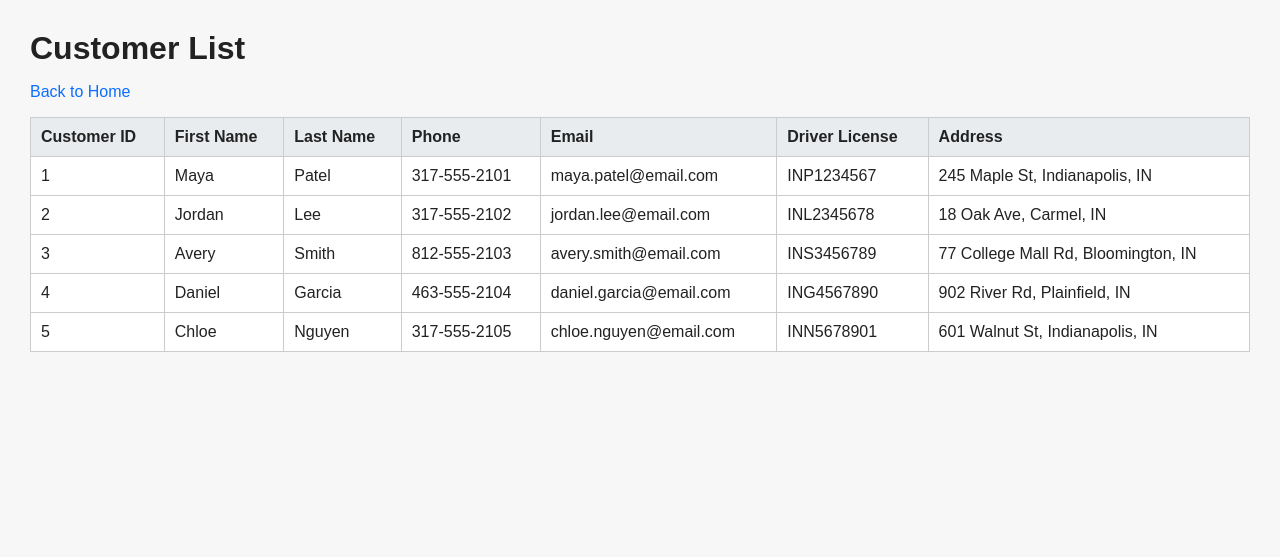
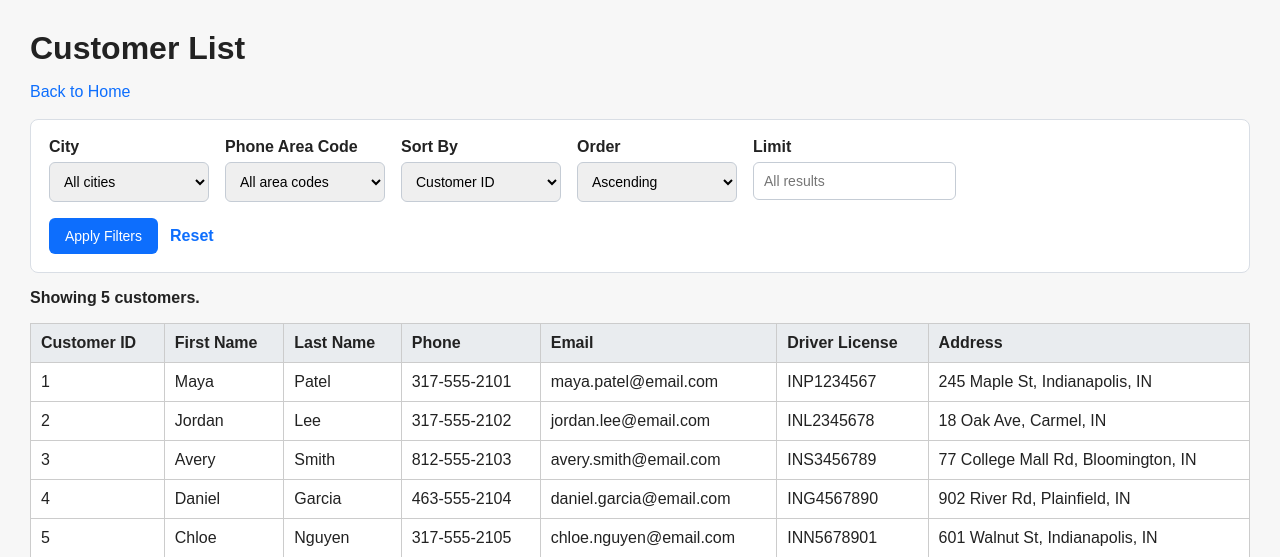
Before and after one commit to arigree/211_FinalProject, a Flask app: page /customers in a window 1280 px wide. Shown: the top 557 px of the page. Run offline with Flask 3, Linux system fonts and the light colour scheme; data comes from the database, SQL or seed files in the repository.

Commit message:
Add Phase 3 customer filtering sorting and limiting

```diff
--- a/app/customer/customer_controller.py
+++ b/app/customer/customer_controller.py
@@ -1,7 +1,7 @@
-from flask import Blueprint, render_template
+from flask import Blueprint, render_template, request
 
-from .customer_exceptions import CustomerDataError
-from .customer_manager import get_all_customers
+from .customer_exceptions import CustomerDataError, CustomerQueryError
+from .customer_manager import get_filtered_customers
 
 customer_bp = Blueprint(
     "customer",
@@ -12,20 +12,52 @@ customer_bp = Blueprint(
 )
 
 
+def get_current_filters():
+    return {
+        "city": request.args.get("city", ""),
+        "area_code": request.args.get("area_code", ""),
+        "sort_by": request.args.get("sort_by", "customer_id"),
+        "order": request.args.get("order", "asc"),
+        "limit": request.args.get("limit", ""),
+    }
+
+
 @customer_bp.route("/customers")
 def show_customers():
-    try:
-        customers = get_all_customers()
-        return render_template("customers.html", customers=customers, error_message=None)
-    except CustomerDataError:
-        return render_template(
-            "customers.html",
-            customers=[],
-            error_message="Sorry, customer data could not be loaded right now.",
-        )
-    except Exception:
-        return render_template(
-            "customers.html",
-            customers=[],
-            error_message="Something went wrong while loading the page.",
-        )
+    customers = get_filtered_customers(**get_current_filters())
+    return render_template(
+        "customers.html",
+        customers=customers,
+        error_message=None,
+        current_filters=get_current_filters(),
+    )
+
+
+@customer_bp.errorhandler(CustomerQueryError)
+def handle_customer_query_error(error):
+    return render_template(
+        "customers.html",
+        customers=[],
+        error_message=str(error),
+        current_filters=get_current_filters(),
+    ), 400
+
+
+@customer_bp.errorhandler(CustomerDataError)
+def handle_customer_data_error(error):
+    return render_template(
+        "customers.html",
+        customers=[],
+        error_message=str(error),
+        current_filters=get_current_filters(),
+    ), 500
+
+
+@customer_bp.errorhandler(Exception)
+def handle_customer_unexpected_error(error):
+    return render_template(
+        "customers.html",
+        customers=[],
+        error_message="Something went wrong while loading the page.",
+        current_filters=get_current_filters(),
+    ), 500
--- a/app/customer/customer_exceptions.py
+++ b/app/customer/customer_exceptions.py
@@ -1,2 +1,6 @@
 class CustomerDataError(Exception):
     """Raised when customer data cannot be retrieved."""
+
+
+class CustomerQueryError(CustomerDataError):
+    """Raised when customer query options are invalid."""
--- a/app/customer/customer_manager.py
+++ b/app/customer/customer_manager.py
@@ -1,7 +1,8 @@
+from sqlalchemy import asc, desc
 from sqlalchemy.exc import SQLAlchemyError
 
 from .customer import Customer
-from .customer_exceptions import CustomerDataError
+from .customer_exceptions import CustomerDataError, CustomerQueryError
 
 
 def get_all_customers():
@@ -9,3 +10,53 @@ def get_all_customers():
         return Customer.query.all()
     except SQLAlchemyError as exc:
         raise CustomerDataError("Unable to load customer data right now.") from exc
+
+
+def get_filtered_customers(city="", area_code="", sort_by="customer_id", order="asc", limit=""):
+    sort_options = {
+        "customer_id": Customer.customer_id,
+        "first_name": Customer.first_name,
+        "last_name": Customer.last_name,
+    }
+    allowed_orders = {"asc", "desc"}
+
+    normalized_city = city.strip()
+    normalized_area_code = area_code.strip()
+    normalized_sort = sort_by.strip() or "customer_id"
+    normalized_order = order.strip().lower() or "asc"
+    normalized_limit = limit.strip()
+
+    if normalized_sort not in sort_options:
+        raise CustomerQueryError("Choose a valid field to sort customers by.")
+
+    if normalized_order not in allowed_orders:
+        raise CustomerQueryError("Choose a valid sort order.")
+
+    limit_value = None
+    if normalized_limit:
+        try:
+            limit_value = int(normalized_limit)
+        except ValueError as exc:
+            raise CustomerQueryError("Limit must be a whole number.") from exc
+
+        if limit_value <= 0:
+            raise CustomerQueryError("Limit must be greater than zero.")
+
+    try:
+        query = Customer.query
+
+        if normalized_city:
+            query = query.filter(Customer.address.ilike(f"%{normalized_city}%"))
+
+        if normalized_area_code:
+            query = query.filter(Customer.phone.like(f"{normalized_area_code}%"))
+
+        sort_column = sort_options[normalized_sort]
+        query = query.order_by(desc(sort_column) if normalized_order == "desc" else asc(sort_column))
+
+        if limit_value is not None:
+            query = query.limit(limit_value)
+
+        return query.all()
+    except SQLAlchemyError as exc:
+        raise CustomerDataError("Unable to load customer data right now.") from exc
--- a/app/customer/static/customer.css
+++ b/app/customer/static/customer.css
@@ -12,6 +12,69 @@ h1 {
 a {
     color: #0d6efd;
     text-decoration: none;
+}
+
+.filter-form {
+    background-color: #fff;
+    border: 1px solid #d9dee5;
+    border-radius: 8px;
+    padding: 18px;
+    margin-top: 18px;
+}
+
+.form-row {
+    display: flex;
+    flex-wrap: wrap;
+    gap: 16px;
+}
+
+.form-group {
+    display: flex;
+    flex-direction: column;
+    min-width: 160px;
+}
+
+.form-group label {
+    font-weight: bold;
+    margin-bottom: 6px;
+}
+
+.form-group select,
+.form-group input {
+    padding: 10px;
+    border: 1px solid #c5ccd5;
+    border-radius: 6px;
+    font-size: 14px;
+}
+
+.actions {
+    display: flex;
+    align-items: center;
+    gap: 12px;
+    margin-top: 16px;
+}
+
+button {
+    background-color: #0d6efd;
+    color: #fff;
+    border: none;
+    border-radius: 6px;
+    padding: 10px 16px;
+    cursor: pointer;
+    font-size: 14px;
+}
+
+button:hover {
+    background-color: #0b5ed7;
+}
+
+.reset-link {
+    font-weight: bold;
+}
+
+.results-count {
+    margin-top: 16px;
+    font-weight: bold;
 }
 
 table {
--- a/app/customer/templates/customers.html
+++ b/app/customer/templates/customers.html
@@ -13,6 +13,67 @@
     {% if error_message %}
         <p class="message">{{ error_message }}</p>
     {% endif %}
+
+    <form class="filter-form" method="get" action="{{ url_for('customer.show_customers') }}">
+        <div class="form-row">
+            <div class="form-group">
+                <label for="city">City</label>
+                <select id="city" name="city">
+                    <option value="">All cities</option>
+                    <option value="Indianapolis" {% if current_filters.city == 'Indianapolis' %}selected{% endif %}>Indianapolis</option>
+                    <option value="Carmel" {% if current_filters.city == 'Carmel' %}selected{% endif %}>Carmel</option>
+                    <option value="Bloomington" {% if current_filters.city == 'Bloomington' %}selected{% endif %}>Bloomington</option>
+                    <option value="Plainfield" {% if current_filters.city == 'Plainfield' %}selected{% endif %}>Plainfield</option>
+                </select>
+            </div>
+
+            <div class="form-group">
+                <label for="area_code">Phone Area Code</label>
+                <select id="area_code" name="area_code">
+                    <option value="">All area codes</option>
+                    <option value="317" {% if current_filters.area_code == '317' %}selected{% endif %}>317</option>
+                    <option value="463" {% if current_filters.area_code == '463' %}selected{% endif %}>463</option>
+                    <option value="812" {% if current_filters.area_code == '812' %}selected{% endif %}>812</option>
+                </select>
+            </div>
+
+            <div class="form-group">
+                <label for="sort_by">Sort By</label>
+                <select id="sort_by" name="sort_by">
+                    <option value="customer_id" {% if current_filters.sort_by == 'customer_id' %}selected{% endif %}>Customer ID</option>
+                    <option value="first_name" {% if current_filters.sort_by == 'first_name' %}selected{% endif %}>First Name</option>
+                    <option value="last_name" {% if current_filters.sort_by == 'last_name' %}selected{% endif %}>Last Name</option>
+                </select>
+            </div>
+
+            <div class="form-group">
+                <label for="order">Order</label>
+                <select id="order" name="order">
+                    <option value="asc" {% if current_filters.order == 'asc' %}selected{% endif %}>Ascending</option>
+                    <option value="desc" {% if current_filters.order == 'desc' %}selected{% endif %}>Descending</option>
+                </select>
+            </div>
+
+            <div class="form-group">
+                <label for="limit">Limit</label>
+                <input
+                    id="limit"
+                    name="limit"
+                    type="number"
+                    min="1"
+                    placeholder="All results"
+                    value="{{ current_filters.limit }}"
+                >
+            </div>
+        </div>
+
+        <div class="actions">
+            <button type="submit">Apply Filters</button>
+            <a class="reset-link" href="{{ url_for('customer.show_customers') }}">Reset</a>
+        </div>
+    </form>
+
+    <p class="results-count">Showing {{ customers|length }} customer{% if customers|length != 1 %}s{% endif %}.</p>
 
     <table>
         <thead>
--- a/app/templates/home.html
+++ b/app/templates/home.html
@@ -11,6 +11,7 @@
         <section class="card">
             <h1>Car Rental System</h1>
             <p class="subtitle">Welcome to the application</p>
+            <p class="subtitle">Phase 3 customer tools now support filtering, sorting, and result limits.</p>
 
             <div class="nav-links">
                 <a href="/customers">View Customers</a>
--- a/requirements.txt
+++ b/requirements.txt
@@ -1,2 +1,3 @@
 Flask==3.1.3
 Flask-SQLAlchemy==3.1.1
+SQLAlchemy==2.0.43
```
Also changed, not shown: README.md.
